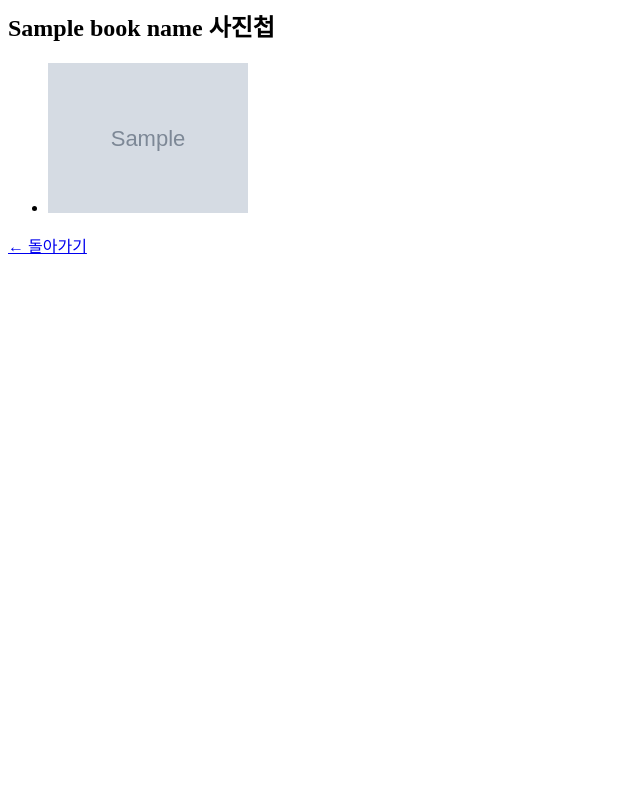
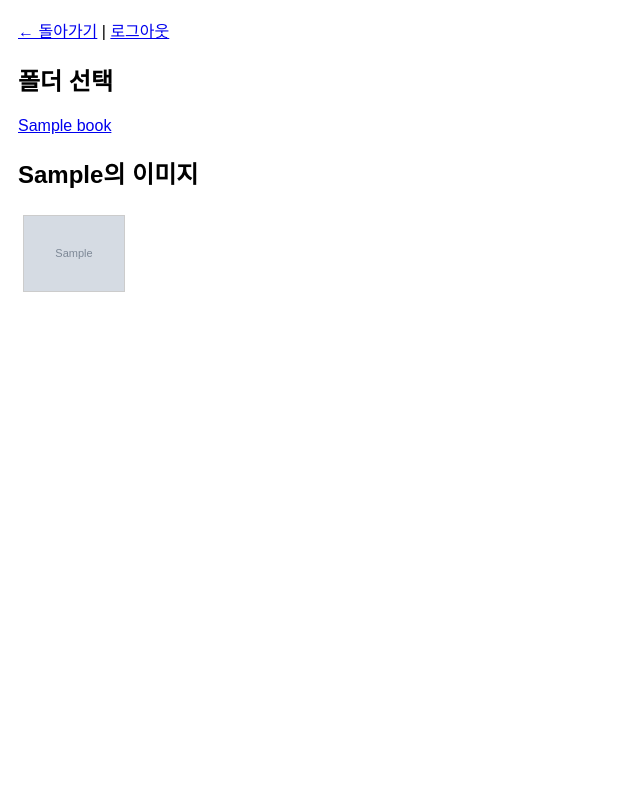
Before and after one commit to Tlqkf19373/da-eun-private-gallery2, a Flask app: template templates/gallery.html in a window 1280 px wide. Shown: the whole page, without its empty margins (0-640 px from the left). Run offline with Flask 3, Linux system fonts and the light colour scheme; the template is opened without the code that fills it: most values are stand-ins (such as "Sample title", 1, 10 or a date in 2020); grey boxes marked "Sample" are stand-in pictures.

Commit message:
Update gallery.html

```diff
--- a/templates/gallery.html
+++ b/templates/gallery.html
@@ -1,23 +1,44 @@
-<h2>{{ book_name }} 사진첩</h2>
-<ul>
-  {% for image in images %}
-    <li>
-      <img src="{{ url_for('static', filename='uploads/' ~ book_name ~ '/' ~ image) }}" width="200"><br>
-      {% if is_admin %}
-        <form method="post" action="{{ url_for('delete_image', book_name=book_name, filename=image) }}">
-          <button type="submit">삭제</button>
-        </form>
-      {% endif %}
-    </li>
-  {% endfor %}
-</ul>
+<!DOCTYPE html>
+<html lang="ko">
+<head>
+    <meta name="viewport" content="width=device-width, initial-scale=1">
+    <style>
+        body { font-family: sans-serif; padding: 10px; }
+        .thumb { width: 100px; margin: 5px; border: 1px solid #ccc; display: inline-block; }
+        .thumb img { width: 100%; display: block; }
+        .nav { margin-bottom: 20px; }
+        .book { margin-right: 10px; display: inline-block; }
+        @media (max-width: 600px) {
+            .thumb { width: 30%; }
+        }
+    </style>
+</head>
+<body>
+    <div class="nav">
+        {% if current_book %}
+            <a href="/admin">← 돌아가기</a> |
+        {% endif %}
+        <a href="/logout">로그아웃</a>
+    </div>
 
-{% if is_admin %}
-  <h3>사진 업로드</h3>
-  <form method="post" action="{{ url_for('upload', book_name=book_name) }}" enctype="multipart/form-data">
-    <input type="file" name="image" required>
-    <button type="submit">업로드</button>
-  </form>
-{% endif %}
+    {% if books %}
+        <h2>폴더 선택</h2>
+        {% for book in books %}
+            <div class="book">
+                <a href="/gallery/{{ book }}">{{ book }}</a>
+            </div>
+        {% endfor %}
+    {% endif %}
 
-<a href="{{ url_for('index') }}">← 돌아가기</a>
+    {% if images %}
+        <h2>{{ current_book }}의 이미지</h2>
+        {% for img in images %}
+            <div class="thumb">
+                <a href="{{ img.full }}" target="_blank">
+                    <img src="{{ img.thumb }}">
+                </a>
+            </div>
+        {% endfor %}
+    {% endif %}
+</body>
+</html>
```
